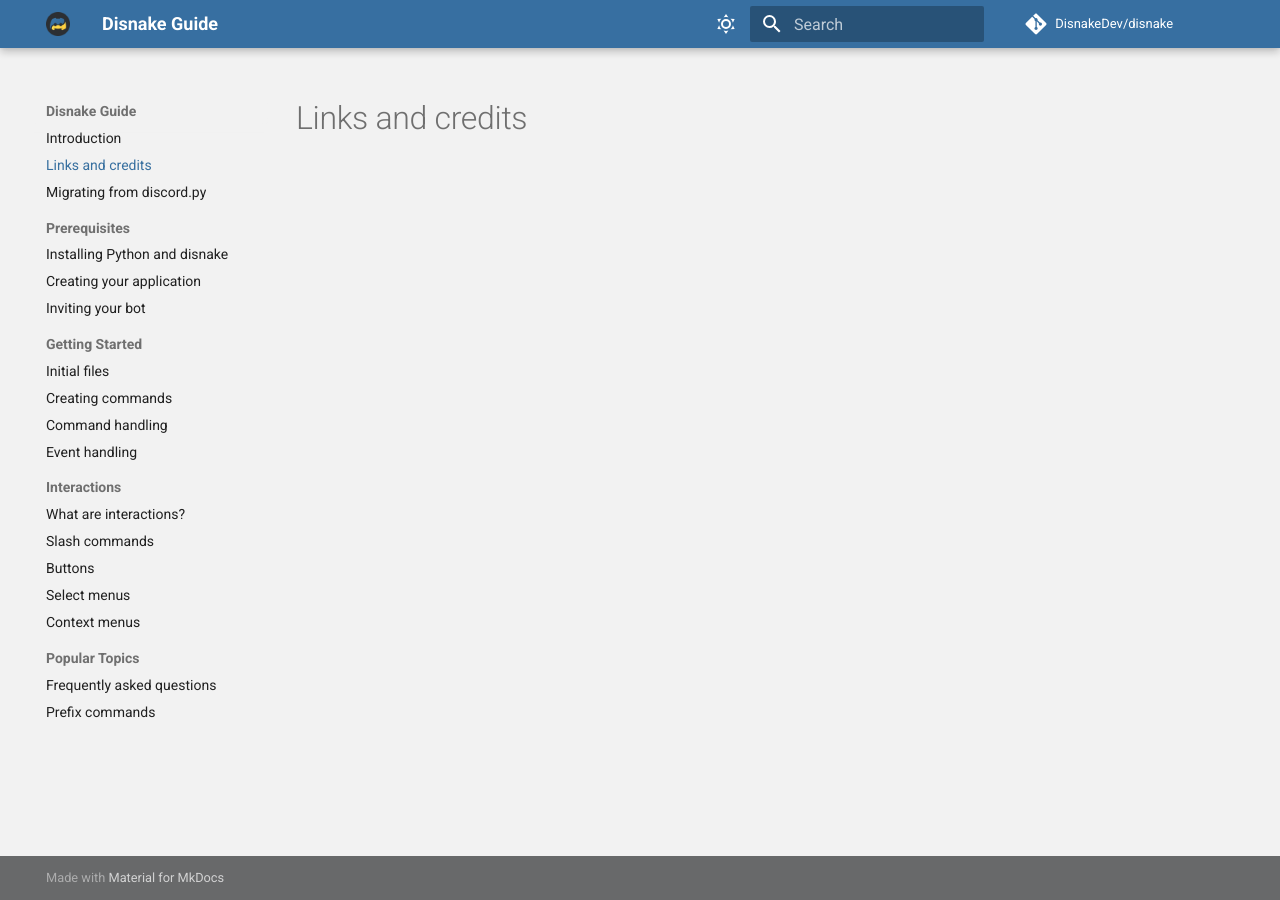
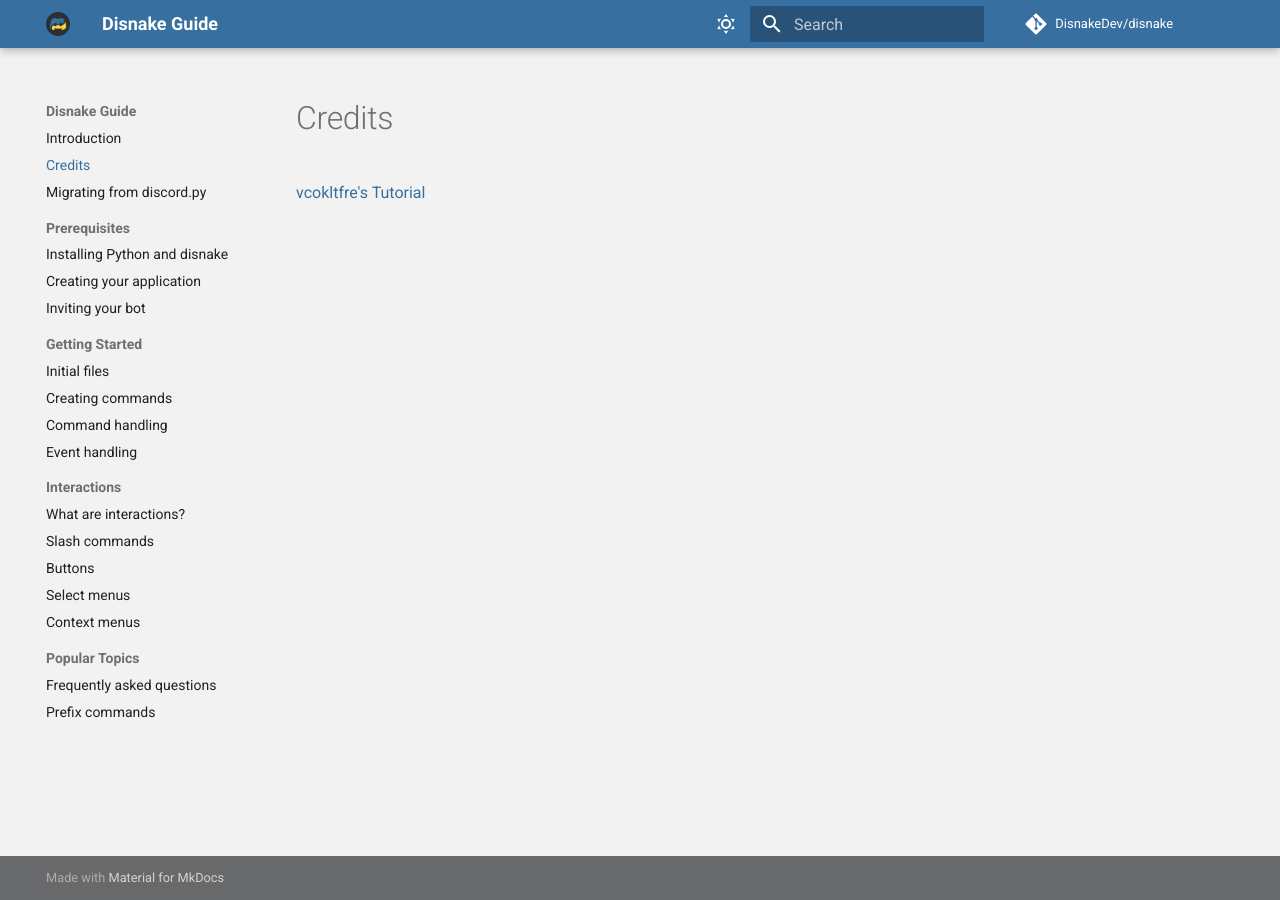
Before and after one commit to DisnakeDev/guide, an MkDocs documentation site: the page built from docs/links-credits.md, in a window 1280 px wide. Built offline with MkDocs 1.6.1 and Material for MkDocs 9.7.7, drawn with Linux system fonts in a browser that asks for light colours; comment, search, counter and statistics services are not loaded.

Commit message:
`links-and-credits` - Mention vcokltfre's tutorial.

```diff
--- a/docs/links-credits.md
+++ b/docs/links-credits.md
@@ -1 +1,3 @@
-# Links and credits
+# Credits
+
+[vcokltfre's Tutorial](https://vcokltfre.dev/)
```
